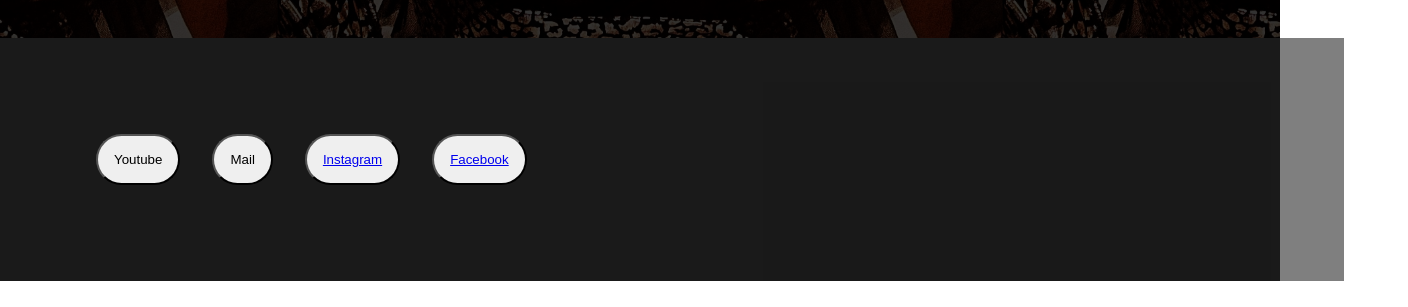
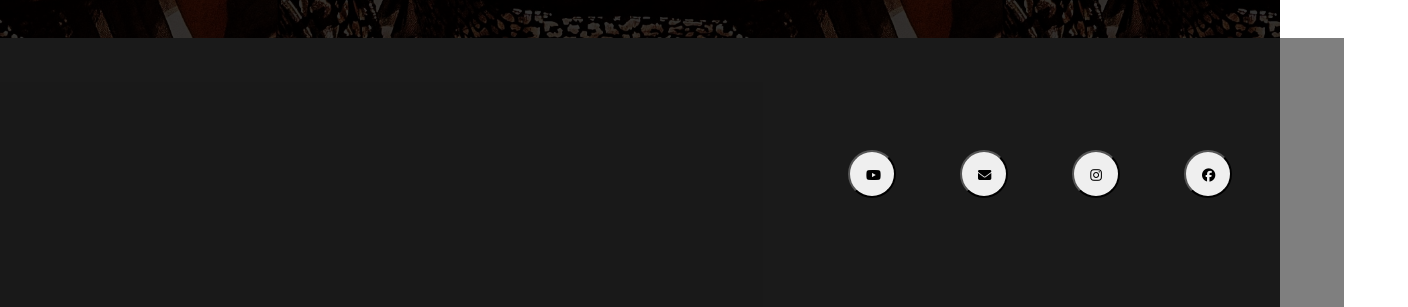
Before and after one commit to robertodoto/elena_mirandola, a React (Create React App) app: page / in a window 1280 px wide. Shown: the part 1189-1496 px from the top of the page, 1408 px wide, since content can reach past the window. Before the commit the page ends 1470 px from the top, so only its background shows below. Built offline with nearby package versions, Linux system fonts and the light colour scheme.

Commit message:
fixed buttons

```diff
--- a/public/index.html
+++ b/public/index.html
@@ -16,6 +16,7 @@
     <link rel="preconnect" href="https://fonts.gstatic.com" crossorigin>
     <link href="https://fonts.googleapis.com/css2?family=Teko:wght@300..700&display=swap" rel="stylesheet">
     <link rel="manifest" href="%PUBLIC_URL%/manifest.json" />
+    <script src="https://kit.fontawesome.com/50b01949c7.js" crossorigin="anonymous"></script>
     <!--
       Notice the use of %PUBLIC_URL% in the tags above.
       It will be replaced with the URL of the `public` folder during the build.
--- a/src/App.css
+++ b/src/App.css
@@ -82,17 +82,31 @@ nav {
   width: 100%;
   padding: 3rem;
   z-index: 1;
+  display: flex;
+  justify-content: end;
+  float: right;
 }
 
 .social-link {
-  margin: 1rem;
-  justify-content: end;
-  text-align: end;
+  display: inline-block;
+  margin: 2rem;
   border-radius: 3rem;
   padding: 1rem;
+  width: 3rem;
+  height: 3rem;
+  transition: all 0.3s ease;
 }
 
 .social-link:hover {
-  font-weight: bold;
-  font-size: larger;
+  font-weight: bolder;
+  transform: scale(1.2);
 }
+
+.social-link a {
+  text-decoration: none;
+  color: inherit;
+}
+
+.social-link a:visited {
+  color: inherit;
+}
--- a/src/App.js
+++ b/src/App.js
@@ -65,10 +65,10 @@ function App() {
 
       <footer>
         <nav>
-          <button className='social-link'><a>Youtube</a></button>
-          <button className='social-link'><a>Mail</a></button>
-          <button className='social-link'><a href='https://www.instagram.com/elenamirandolah/'>Instagram</a></button>
-          <button className='social-link'><a href='https://www.facebook.com/elena.mirandola.5?locale=it_IT'>Facebook</a></button>
+          <button className='social-link' formTarget='_blank'><a><i className='fa-brands fa-youtube'></i></a></button>
+          <button className='social-link' formTarget='_blank'><a><i className='fa-solid fa-envelope'></i></a></button>
+          <button className='social-link'><a href='https://www.instagram.com/elenamirandolah/' formTarget='_blank'><i className='fa-brands fa-instagram'></i></a></button>
+          <button className='social-link'><a href='https://www.facebook.com/elena.mirandola.5?locale=it_IT' formTarget='_blank'><i className='fa-brands fa-facebook'></i></a></button>
         </nav>
       </footer>
     </div>
```
